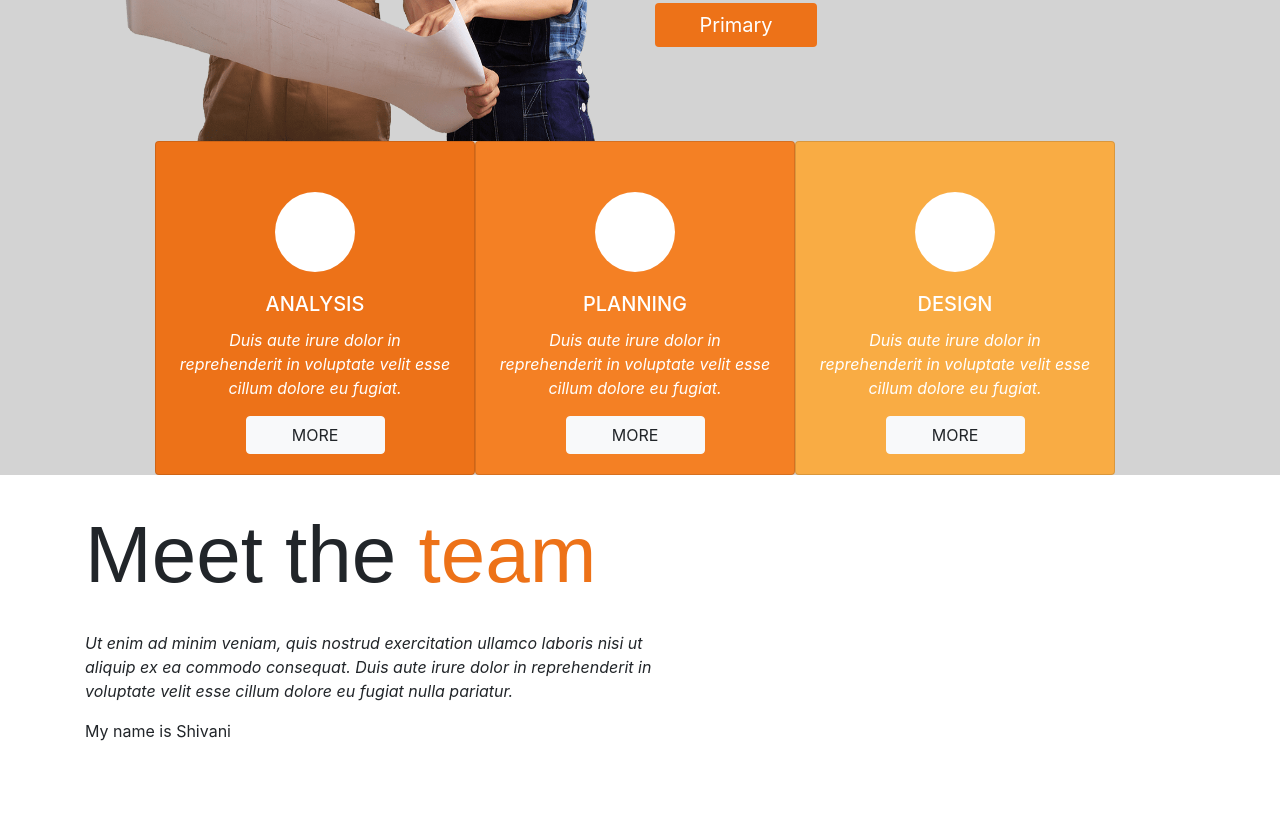
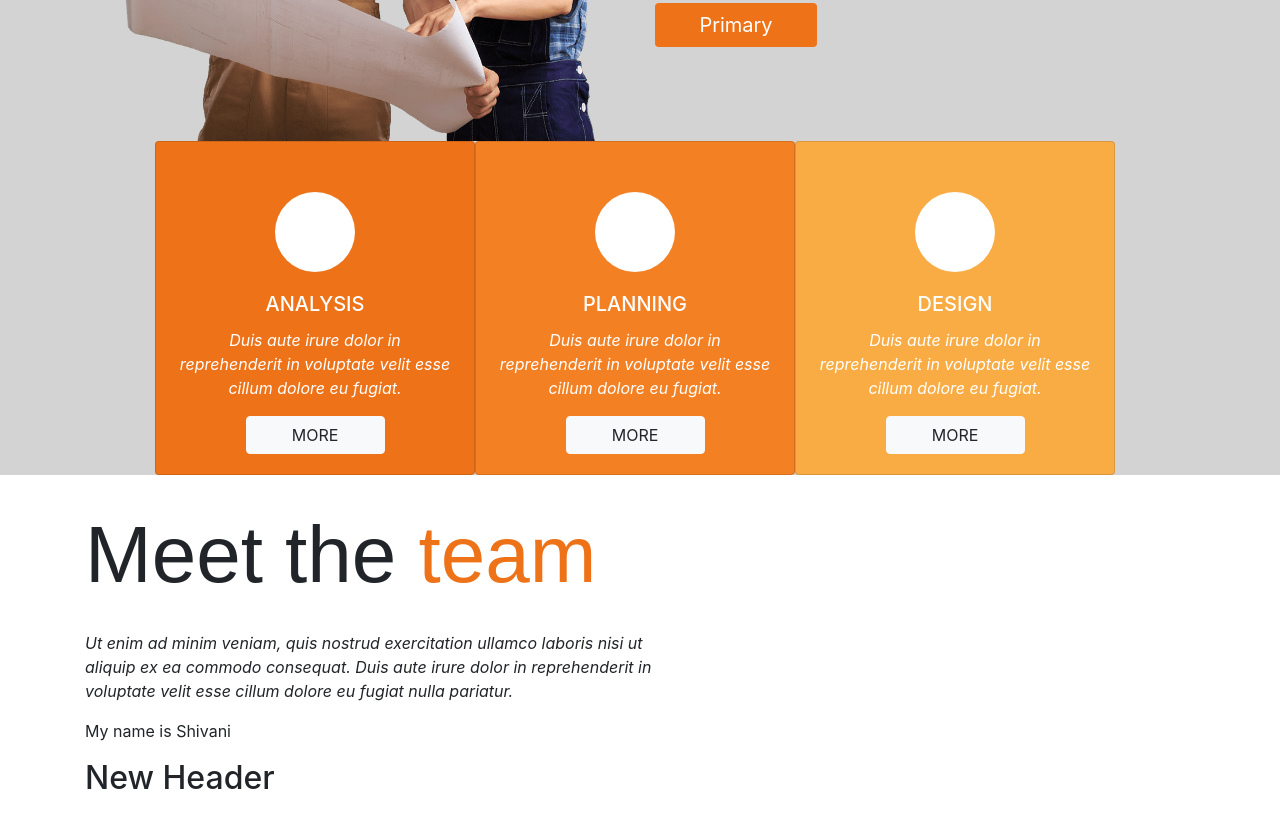
Before and after one commit to Shivani259/project, a plain HTML site: page index.html in a window 1280 px wide. Shown: the part 470-1283 px from the top of the page. Before the commit the page ends 1229 px from the top, so only its background shows below. Drawn offline with nearby package versions, Linux system fonts and the light colour scheme.

Commit message:
new format

```diff
--- a/index.html
+++ b/index.html
@@ -128,6 +128,7 @@
 <p class="p4">Meet the <span style="color:#ed7218;">team</span></p>
 <p class="p5"><i>Ut enim ad minim veniam, quis nostrud exercitation ullamco laboris nisi ut aliquip ex ea commodo consequat. Duis aute irure dolor in reprehenderit in voluptate velit esse cillum dolore eu fugiat nulla pariatur.</i></p>
 <p>My name is Shivani</p>
+<h2>New Header</p>
 </div>
 </body>
 </html>
```
